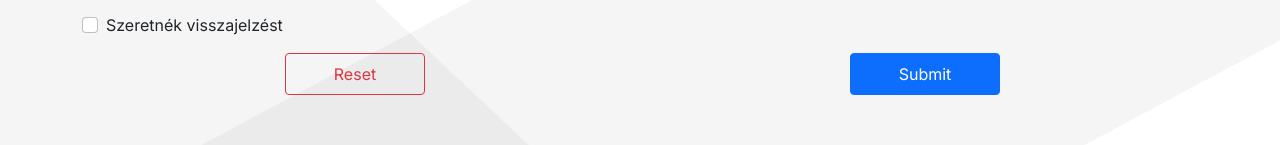
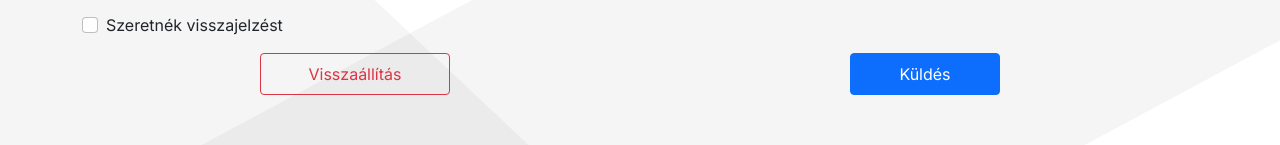
Before and after one commit to leventenyiro/portfolio, a plain HTML site: page form.html in a window 1280 px wide. Shown: the part 445-590 px from the top of the page. Drawn offline with nearby package versions, Linux system fonts and the light colour scheme.

Commit message:
add value for buttons

```diff
--- a/form.html
+++ b/form.html
@@ -92,10 +92,10 @@
 
             <div class="row text-center">
                 <div class="col-sm mr-5 mb-3">
-                    <input type="reset" class="btn btn-outline-danger px-5 py-2">
+                    <input type="reset" value="Visszaállítás" class="btn btn-outline-danger px-5 py-2">
                 </div>
                 <div class="col-sm ml-5 mb-3">
-                    <input type="submit" class="col-sm btn btn-primary px-5 py-2">
+                    <input type="submit" value="Küldés" class="col-sm btn btn-primary px-5 py-2">
                 </div>
             </div>
         </form>
```
